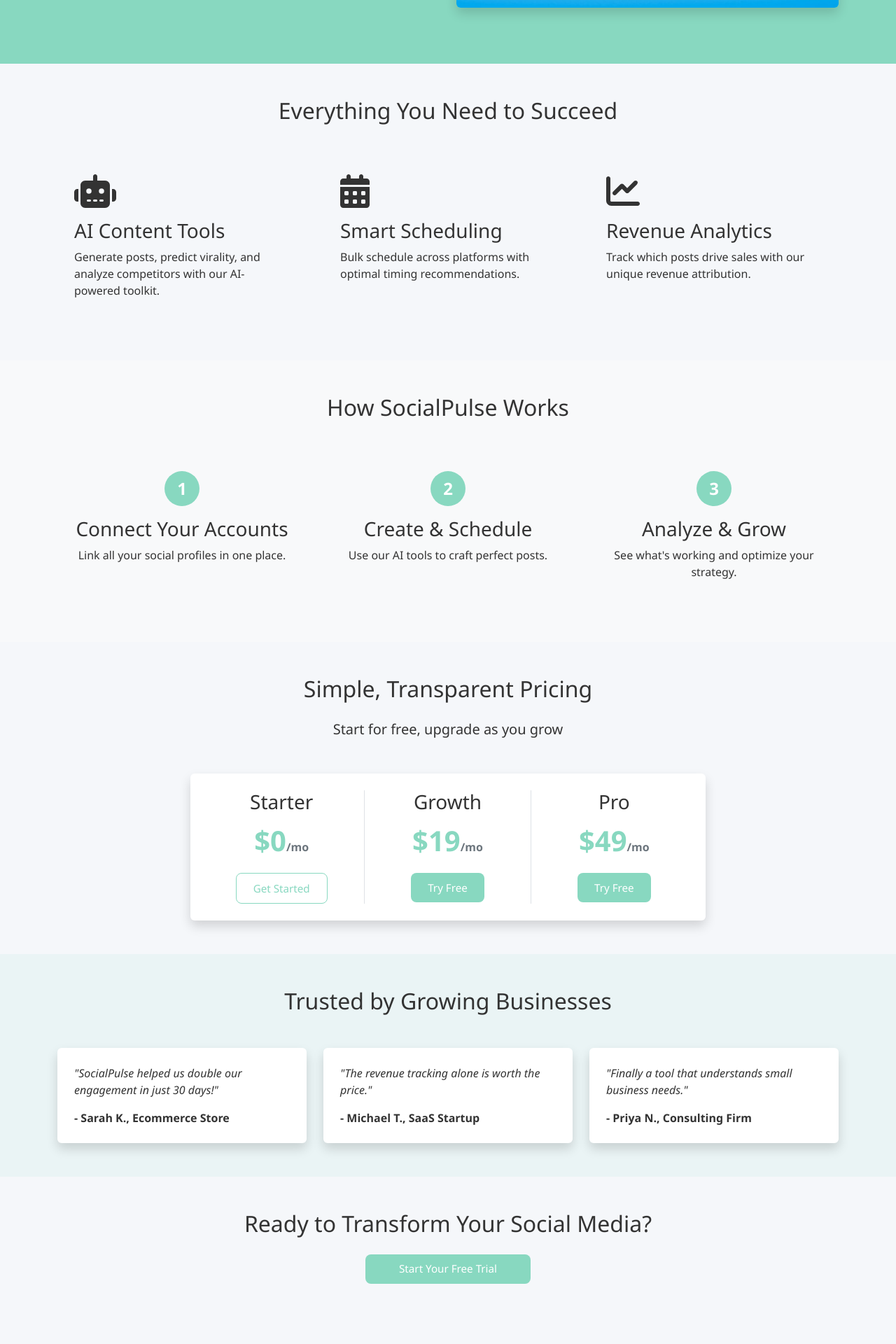
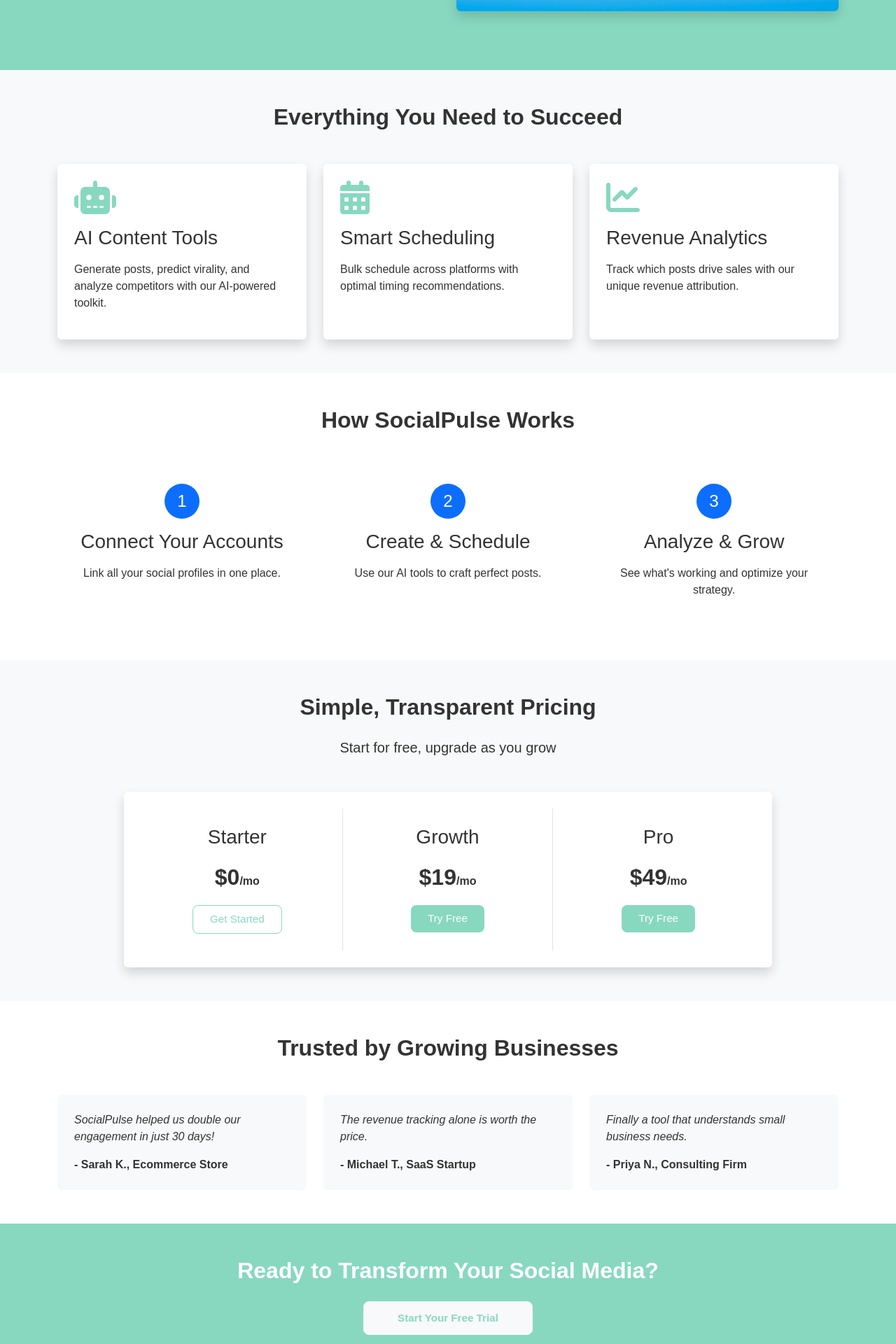
Before and after one commit to Sanerita/socialpulse, a React (Vite) app in the folder client/: page / in a window 1280 px wide. Shown: the part 400-2320 px from the top of the page at 70% size. Before the commit the page ends 2282 px from the top, so only its background shows below. Built offline with nearby package versions, Linux system fonts and the light colour scheme; no server answers.

Commit message:
gitignore

```diff
--- a/client/package.json
+++ b/client/package.json
@@ -21,7 +21,7 @@
     "react": "^19.0.0",
     "react-bootstrap": "^2.10.9",
     "react-dom": "^19.0.0",
-    "react-router-dom": "^7.5.0",
+    "react-router-dom": "^7.5.2",
     "recharts": "^2.15.2",
     "sass": "^1.86.3"
   },
--- a/client/src/pages/Homepage.jsx
+++ b/client/src/pages/Homepage.jsx
@@ -3,31 +3,36 @@
 import {
   faChartLine,
   faCalendarAlt,
-  faRobot,
-  faDollarSign,
-  faUsers,
-  faCheckCircle
+  faRobot
 } from '@fortawesome/free-solid-svg-icons';
-import screenshot from '../assets/dashboard-screenshot.jpg'; // Add this image to your assets
+import screenshot from '../assets/dashboard-screenshot.jpg'; // Make sure this path is correct
 
 export default function Homepage() {
   return (
-    <div className="homepage">
+    <div className="homepage" style={{ fontFamily: 'Arial, sans-serif' }}>
       {/* Hero Section */}
-      <section className="hero" style={{ backgroundColor: '#88D8C0' }}>
+      <section className="hero py-5" style={{
+        backgroundColor: '#88D8C0',
+        color: 'white',
+        minHeight: '500px',
+        display: 'flex',
+        alignItems: 'center'
+      }}>
         <div className="container">
           <div className="row align-items-center">
-            <div className="col-lg-6">
-              <h1>AI-Powered Social Media Management</h1>
-              <p className="lead">
+            <div className="col-lg-6 mb-4 mb-lg-0">
+              <h1 style={{ fontSize: '2.5rem', fontWeight: 'bold', marginBottom: '1.5rem' }}>
+                AI-Powered Social Media Management
+              </h1>
+              <p className="lead" style={{ fontSize: '1.25rem', marginBottom: '2rem' }}>
                 Grow your revenue with smart scheduling, analytics, and content tools
                 designed for startups and SMEs.
               </p>
-              <div className="cta-buttons">
-                <Link to="/register" className="btn btn-primary btn-lg">
+              <div className="cta-buttons d-flex">
+                <Link to="/register" className="btn btn-primary btn-lg me-3" style={{ padding: '0.75rem 1.5rem' }}>
                   Start Free Trial
                 </Link>
-                <Link to="/login" className="btn btn-outline-light btn-lg ms-3">
+                <Link to="/login" className="btn btn-outline-light btn-lg" style={{ padding: '0.75rem 1.5rem' }}>
                   Login
                 </Link>
               </div>
@@ -37,6 +42,7 @@
                 src={screenshot}
                 alt="SocialPulse Dashboard"
                 className="img-fluid shadow rounded"
+                style={{ maxHeight: '400px', width: '100%', objectFit: 'contain' }}
               />
             </div>
           </div>
@@ -44,104 +50,137 @@
       </section>
 
       {/* Features Section */}
-      <section className="features py-5">
+      <section className="features py-5" style={{ backgroundColor: '#f8f9fa' }}>
         <div className="container">
-          <h2 className="text-center mb-5">Everything You Need to Succeed</h2>
+          <h2 className="text-center mb-5" style={{ fontWeight: 'bold' }}>
+            Everything You Need to Succeed
+          </h2>
           <div className="row g-4">
-            <div className="col-md-4">
-              <div className="feature-card p-4 h-100">
-                <FontAwesomeIcon icon={faRobot} size="3x" className="text-aqua mb-3" />
-                <h3>AI Content Tools</h3>
-                <p>
-                  Generate posts, predict virality, and analyze competitors with
-                  our AI-powered toolkit.
-                </p>
+            {[
+              {
+                icon: faRobot,
+                title: "AI Content Tools",
+                description: "Generate posts, predict virality, and analyze competitors with our AI-powered toolkit."
+              },
+              {
+                icon: faCalendarAlt,
+                title: "Smart Scheduling",
+                description: "Bulk schedule across platforms with optimal timing recommendations."
+              },
+              {
+                icon: faChartLine,
+                title: "Revenue Analytics",
+                description: "Track which posts drive sales with our unique revenue attribution."
+              }
+            ].map((feature, index) => (
+              <div className="col-md-4" key={index}>
+                <div className="p-4 h-100 bg-white rounded shadow" style={{ height: '100%' }}>
+                  <FontAwesomeIcon
+                    icon={feature.icon}
+                    size="3x"
+                    style={{ color: '#88D8C0', marginBottom: '1rem' }}
+                  />
+                  <h3 style={{ marginBottom: '1rem' }}>{feature.title}</h3>
+                  <p>{feature.description}</p>
+                </div>
               </div>
-            </div>
-            <div className="col-md-4">
-              <div className="feature-card p-4 h-100">
-                <FontAwesomeIcon icon={faCalendarAlt} size="3x" className="text-aqua mb-3" />
-                <h3>Smart Scheduling</h3>
-                <p>
-                  Bulk schedule across platforms with optimal timing recommendations.
-                </p>
-              </div>
-            </div>
-            <div className="col-md-4">
-              <div className="feature-card p-4 h-100">
-                <FontAwesomeIcon icon={faChartLine} size="3x" className="text-aqua mb-3" />
-                <h3>Revenue Analytics</h3>
-                <p>
-                  Track which posts drive sales with our unique revenue attribution.
-                </p>
-              </div>
-            </div>
+            ))}
           </div>
         </div>
       </section>
 
       {/* How It Works */}
-      <section className="how-it-works py-5 bg-light">
+      <section className="how-it-works py-5 bg-white">
         <div className="container">
-          <h2 className="text-center mb-5">How SocialPulse Works</h2>
+          <h2 className="text-center mb-5" style={{ fontWeight: 'bold' }}>
+            How SocialPulse Works
+          </h2>
           <div className="row g-4">
-            <div className="col-md-4">
-              <div className="step-card p-4 text-center">
-                <div className="step-number">1</div>
-                <h3>Connect Your Accounts</h3>
-                <p>Link all your social profiles in one place.</p>
+            {[
+              {
+                step: "1",
+                title: "Connect Your Accounts",
+                description: "Link all your social profiles in one place."
+              },
+              {
+                step: "2",
+                title: "Create & Schedule",
+                description: "Use our AI tools to craft perfect posts."
+              },
+              {
+                step: "3",
+                title: "Analyze & Grow",
+                description: "See what's working and optimize your strategy."
+              }
+            ].map((step, index) => (
+              <div className="col-md-4" key={index}>
+                <div className="p-4 text-center h-100">
+                  <div
+                    className="rounded-circle bg-primary text-white d-inline-flex align-items-center justify-content-center"
+                    style={{
+                      width: '50px',
+                      height: '50px',
+                      fontSize: '1.5rem',
+                      marginBottom: '1rem'
+                    }}
+                  >
+                    {step.step}
+                  </div>
+                  <h3 style={{ marginBottom: '1rem' }}>{step.title}</h3>
+                  <p>{step.description}</p>
+                </div>
               </div>
-            </div>
-            <div className="col-md-4">
-              <div className="step-card p-4 text-center">
-                <div className="step-number">2</div>
-                <h3>Create & Schedule</h3>
-                <p>Use our AI tools to craft perfect posts.</p>
-              </div>
-            </div>
-            <div className="col-md-4">
-              <div className="step-card p-4 text-center">
-                <div className="step-number">3</div>
-                <h3>Analyze & Grow</h3>
-                <p>See what's working and optimize your strategy.</p>
-              </div>
-            </div>
+            ))}
           </div>
         </div>
       </section>
 
       {/* Pricing Teaser */}
-      <section className="pricing-teaser py-5">
+      <section className="pricing-teaser py-5" style={{ backgroundColor: '#f8f9fa' }}>
         <div className="container text-center">
-          <h2 className="mb-4">Simple, Transparent Pricing</h2>
-          <p className="lead mb-5">
+          <h2 className="mb-4" style={{ fontWeight: 'bold' }}>Simple, Transparent Pricing</h2>
+          <p className="lead mb-5" style={{ fontSize: '1.25rem' }}>
             Start for free, upgrade as you grow
           </p>
           <div className="row justify-content-center">
-            <div className="col-md-8">
-              <div className="pricing-card p-4 bg-white shadow rounded">
+            <div className="col-md-10">
+              <div className="p-4 bg-white shadow rounded">
                 <div className="row">
-                  <div className="col-md-4 border-end">
-                    <h3>Starter</h3>
-                    <p className="price">$0<span>/mo</span></p>
-                    <Link to="/register" className="btn btn-outline-primary">
-                      Get Started
-                    </Link>
-                  </div>
-                  <div className="col-md-4 border-end">
-                    <h3>Growth</h3>
-                    <p className="price">$19<span>/mo</span></p>
-                    <Link to="/register" className="btn btn-primary">
-                      Try Free
-                    </Link>
-                  </div>
-                  <div className="col-md-4">
-                    <h3>Pro</h3>
-                    <p className="price">$49<span>/mo</span></p>
-                    <Link to="/register" className="btn btn-primary">
-                      Try Free
-                    </Link>
-                  </div>
+                  {[
+                    {
+                      name: "Starter",
+                      price: "$0",
+                      buttonVariant: "outline-primary"
+                    },
+                    {
+                      name: "Growth",
+                      price: "$19",
+                      buttonVariant: "primary"
+                    },
+                    {
+                      name: "Pro",
+                      price: "$49",
+                      buttonVariant: "primary"
+                    }
+                  ].map((plan, index) => (
+                    <div
+                      className={`col-md-4 ${index < 2 ? 'border-end' : ''}`}
+                      key={index}
+                      style={{ padding: '1.5rem' }}
+                    >
+                      <h3 style={{ marginBottom: '1rem' }}>{plan.name}</h3>
+                      <p className="price" style={{ fontSize: '2rem', fontWeight: 'bold' }}>
+                        {plan.price}<span style={{ fontSize: '1rem' }}>/mo</span>
+                      </p>
+                      <Link
+                        to="/register"
+                        className={`btn btn-${plan.buttonVariant}`}
+                        style={{ padding: '0.5rem 1.5rem' }}
+                      >
+                        {plan.name === "Starter" ? "Get Started" : "Try Free"}
+                      </Link>
+                    </div>
+                  ))}
                 </div>
               </div>
             </div>
@@ -150,37 +189,52 @@
       </section>
 
       {/* Testimonials */}
-      <section className="testimonials py-5 bg-aqua-light">
+      <section className="testimonials py-5 bg-white">
         <div className="container">
-          <h2 className="text-center mb-5">Trusted by Growing Businesses</h2>
+          <h2 className="text-center mb-5" style={{ fontWeight: 'bold' }}>
+            Trusted by Growing Businesses
+          </h2>
           <div className="row">
-            <div className="col-md-4">
-              <div className="testimonial-card p-4 bg-white rounded shadow">
-                <p>"SocialPulse helped us double our engagement in just 30 days!"</p>
-                <div className="author">- Sarah K., Ecommerce Store</div>
+            {[
+              {
+                quote: "SocialPulse helped us double our engagement in just 30 days!",
+                author: "- Sarah K., Ecommerce Store"
+              },
+              {
+                quote: "The revenue tracking alone is worth the price.",
+                author: "- Michael T., SaaS Startup"
+              },
+              {
+                quote: "Finally a tool that understands small business needs.",
+                author: "- Priya N., Consulting Firm"
+              }
+            ].map((testimonial, index) => (
+              <div className="col-md-4 mb-4 mb-md-0" key={index}>
+                <div className="p-4 bg-light rounded" style={{ height: '100%' }}>
+                  <p style={{ fontStyle: 'italic', marginBottom: '1rem' }}>{testimonial.quote}</p>
+                  <div className="author" style={{ fontWeight: 'bold' }}>{testimonial.author}</div>
+                </div>
               </div>
-            </div>
-            <div className="col-md-4">
-              <div className="testimonial-card p-4 bg-white rounded shadow">
-                <p>"The revenue tracking alone is worth the price."</p>
-                <div className="author">- Michael T., SaaS Startup</div>
-              </div>
-            </div>
-            <div className="col-md-4">
-              <div className="testimonial-card p-4 bg-white rounded shadow">
-                <p>"Finally a tool that understands small business needs."</p>
-                <div className="author">- Priya N., Consulting Firm</div>
-              </div>
-            </div>
+            ))}
           </div>
         </div>
       </section>
 
       {/* Final CTA */}
-      <section className="final-cta py-5 text-center">
+      <section className="final-cta py-5 text-center" style={{ backgroundColor: '#88D8C0', color: 'white' }}>
         <div className="container">
-          <h2 className="mb-4">Ready to Transform Your Social Media?</h2>
-          <Link to="/register" className="btn btn-primary btn-lg px-5">
+          <h2 className="mb-4" style={{ fontWeight: 'bold' }}>
+            Ready to Transform Your Social Media?
+          </h2>
+          <Link
+            to="/register"
+            className="btn btn-light btn-lg px-5"
+            style={{
+              color: '#88D8C0',
+              fontWeight: 'bold',
+              padding: '0.75rem 2rem'
+            }}
+          >
             Start Your Free Trial
           </Link>
         </div>
```
Also changed, not shown: 2 other files (tests, documents, lock files or other folders).
